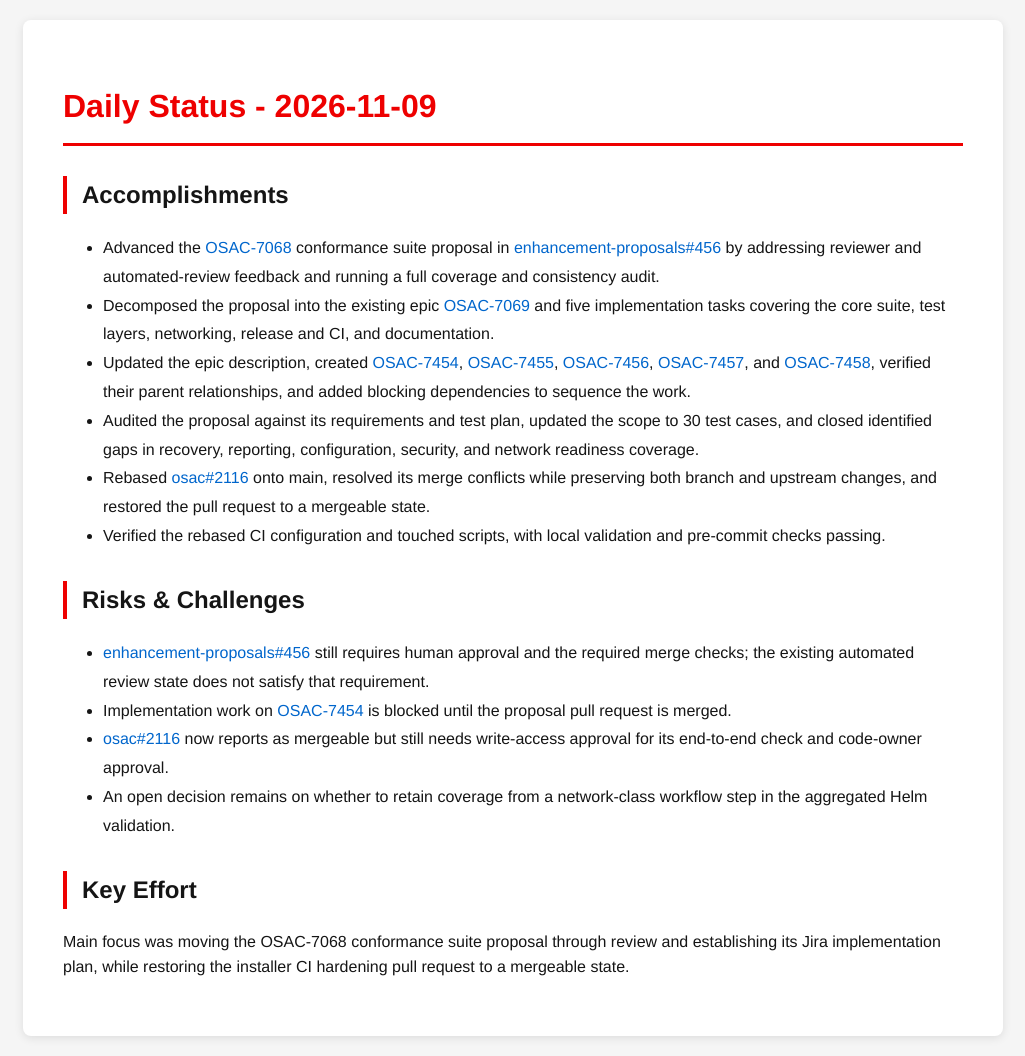
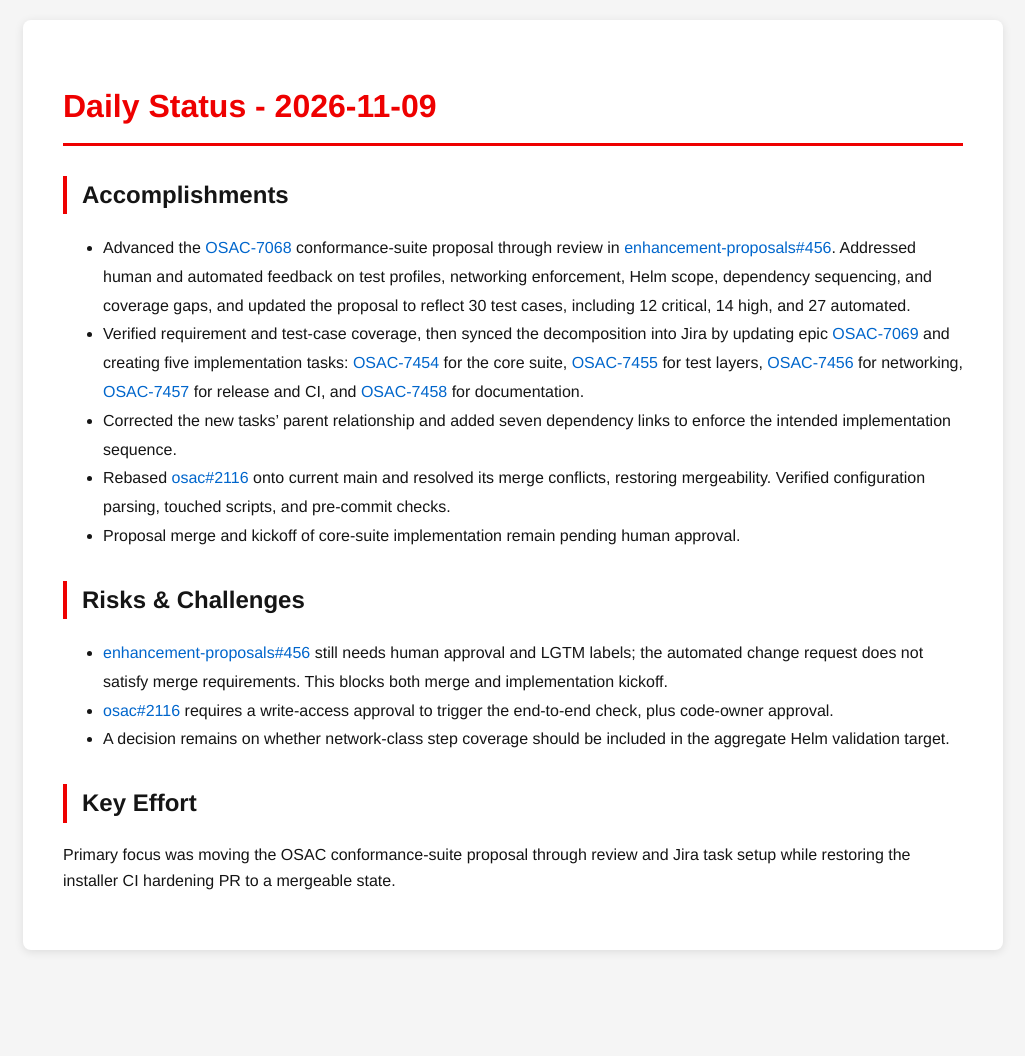
Before and after one commit to tzvatot/daily-status, a Jekyll site: the page built from 2026-11-09.md, in a window 1280 px wide. Shown: the whole page, without its empty margins (127-1152 px from the left). Built offline with Jekyll 4.4.1, drawn with Linux system fonts in a browser that asks for light colours; after the commit the page ends 970 px from its top, so only the background shows below that.

Commit message:
Daily status update - 2026-11-09

```diff
--- a/2026-11-09.md
+++ b/2026-11-09.md
@@ -7,18 +7,16 @@
 # Daily Status - 2026-11-09
 
 ## Accomplishments
-- Advanced the [OSAC-7068](https://redhat.atlassian.net/browse/OSAC-7068) conformance suite proposal in [enhancement-proposals#456](https://github.com/osac-project/enhancement-proposals/pull/456) by addressing reviewer and automated-review feedback and running a full coverage and consistency audit.
-- Decomposed the proposal into the existing epic [OSAC-7069](https://redhat.atlassian.net/browse/OSAC-7069) and five implementation tasks covering the core suite, test layers, networking, release and CI, and documentation.
-- Updated the epic description, created [OSAC-7454](https://redhat.atlassian.net/browse/OSAC-7454), [OSAC-7455](https://redhat.atlassian.net/browse/OSAC-7455), [OSAC-7456](https://redhat.atlassian.net/browse/OSAC-7456), [OSAC-7457](https://redhat.atlassian.net/browse/OSAC-7457), and [OSAC-7458](https://redhat.atlassian.net/browse/OSAC-7458), verified their parent relationships, and added blocking dependencies to sequence the work.
-- Audited the proposal against its requirements and test plan, updated the scope to 30 test cases, and closed identified gaps in recovery, reporting, configuration, security, and network readiness coverage.
-- Rebased [osac#2116](https://github.com/osac-project/osac/pull/2116) onto main, resolved its merge conflicts while preserving both branch and upstream changes, and restored the pull request to a mergeable state.
-- Verified the rebased CI configuration and touched scripts, with local validation and pre-commit checks passing.
+- Advanced the [OSAC-7068](https://redhat.atlassian.net/browse/OSAC-7068) conformance-suite proposal through review in [enhancement-proposals#456](https://github.com/osac-project/enhancement-proposals/pull/456). Addressed human and automated feedback on test profiles, networking enforcement, Helm scope, dependency sequencing, and coverage gaps, and updated the proposal to reflect 30 test cases, including 12 critical, 14 high, and 27 automated.
+- Verified requirement and test-case coverage, then synced the decomposition into Jira by updating epic [OSAC-7069](https://redhat.atlassian.net/browse/OSAC-7069) and creating five implementation tasks: [OSAC-7454](https://redhat.atlassian.net/browse/OSAC-7454) for the core suite, [OSAC-7455](https://redhat.atlassian.net/browse/OSAC-7455) for test layers, [OSAC-7456](https://redhat.atlassian.net/browse/OSAC-7456) for networking, [OSAC-7457](https://redhat.atlassian.net/browse/OSAC-7457) for release and CI, and [OSAC-7458](https://redhat.atlassian.net/browse/OSAC-7458) for documentation.
+- Corrected the new tasks' parent relationship and added seven dependency links to enforce the intended implementation sequence.
+- Rebased [osac#2116](https://github.com/osac-project/osac/pull/2116) onto current main and resolved its merge conflicts, restoring mergeability. Verified configuration parsing, touched scripts, and pre-commit checks.
+- Proposal merge and kickoff of core-suite implementation remain pending human approval.
 
 ## Risks & Challenges
-- [enhancement-proposals#456](https://github.com/osac-project/enhancement-proposals/pull/456) still requires human approval and the required merge checks; the existing automated review state does not satisfy that requirement.
-- Implementation work on [OSAC-7454](https://redhat.atlassian.net/browse/OSAC-7454) is blocked until the proposal pull request is merged.
-- [osac#2116](https://github.com/osac-project/osac/pull/2116) now reports as mergeable but still needs write-access approval for its end-to-end check and code-owner approval.
-- An open decision remains on whether to retain coverage from a network-class workflow step in the aggregated Helm validation.
+- [enhancement-proposals#456](https://github.com/osac-project/enhancement-proposals/pull/456) still needs human approval and LGTM labels; the automated change request does not satisfy merge requirements. This blocks both merge and implementation kickoff.
+- [osac#2116](https://github.com/osac-project/osac/pull/2116) requires a write-access approval to trigger the end-to-end check, plus code-owner approval.
+- A decision remains on whether network-class step coverage should be included in the aggregate Helm validation target.
 
 ## Key Effort
-Main focus was moving the OSAC-7068 conformance suite proposal through review and establishing its Jira implementation plan, while restoring the installer CI hardening pull request to a mergeable state.
+Primary focus was moving the OSAC conformance-suite proposal through review and Jira task setup while restoring the installer CI hardening PR to a mergeable state.
```
